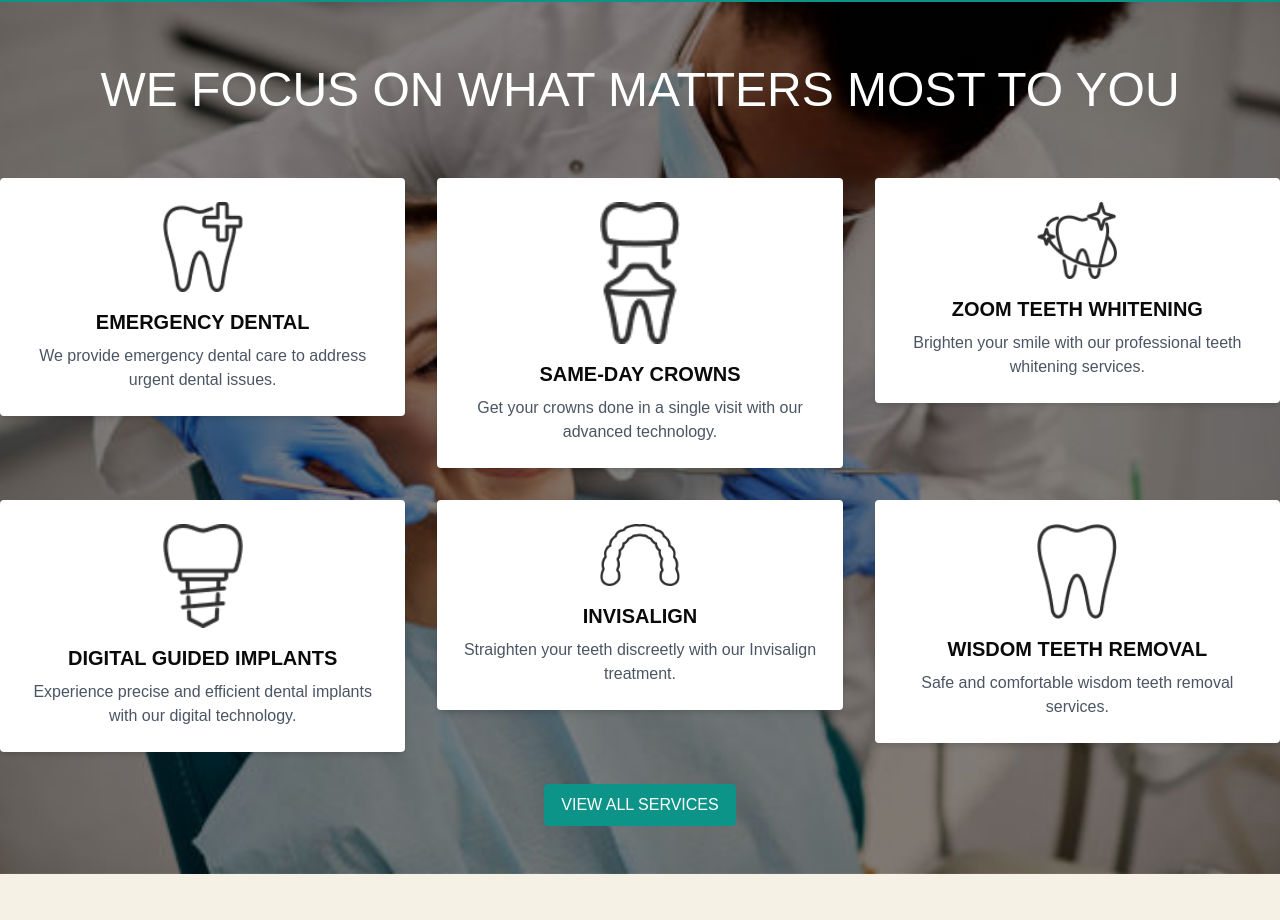
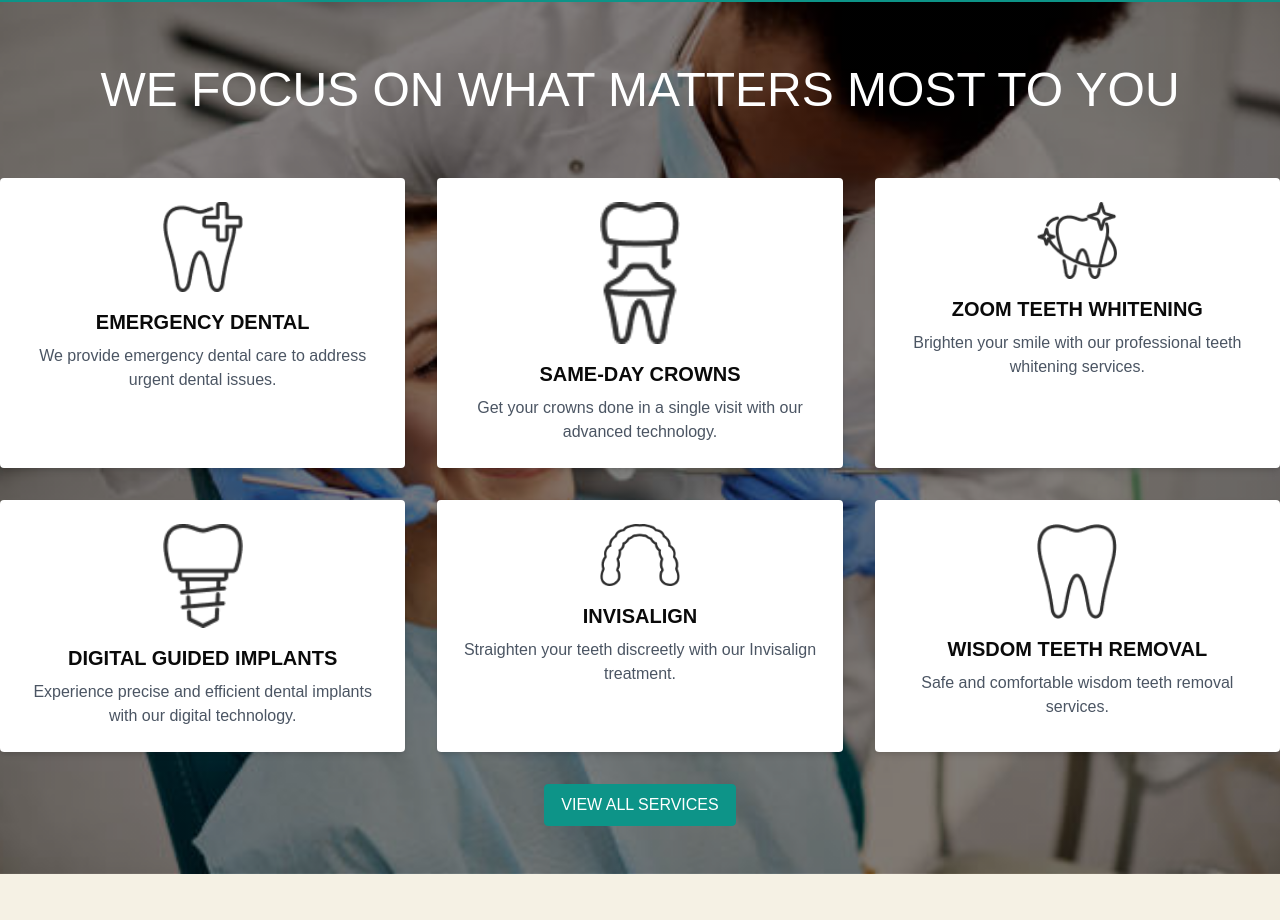
Before and after one commit to 404reese/mastical-dw-next, a Next.js app: page / in a window 1280 px wide. Shown: the part 774-1694 px from the top of the page. Built offline with nearby package versions, Linux system fonts and the light colour scheme; a web font is replaced by a local one.

Commit message:
Update ServicesSection.tsx

```diff
--- a/src/components/hero/ServicesSection.tsx
+++ b/src/components/hero/ServicesSection.tsx
@@ -1,6 +1,7 @@
 import Link from 'next/link';
 import Image from 'next/image';
 import React from 'react';
+
 const ServicesSection: React.FC = () => {
   return (
     <section className="bg-gray-100 py-12 bg-center bg-no-repeat bg-cover" style={{ backgroundImage: `linear-gradient(to bottom, rgba(0,0,0,0.5), rgba(0,0,0,0.5)), url('/patient.jpg')` }}>
@@ -9,56 +10,56 @@ const ServicesSection: React.FC = () => {
           WE FOCUS ON WHAT MATTERS MOST TO YOU
         </h2>
         <div className="mt-8 grid grid-cols-1 md:grid-cols-2 lg:grid-cols-3 gap-8">
-        <Link href="/emergency-dental-care">
-          <div className="bg-white p-6 rounded shadow-md bg-[#F5F1E4]">
-            <Image src="/1.webp" alt="Tooth Icon" className="mb-4 mx-auto" width={80} height={80} />
-            <h3 className="text-xl font-semibold">EMERGENCY DENTAL</h3>
-            <p className="mt-2 text-gray-600">
+          <Link href="/emergency-dental-care" className="block h-full">
+            <div className="bg-white p-6 rounded shadow-md bg-[#F5F1E4] h-full flex flex-col items-center">
+              <Image src="/1.webp" alt="Tooth Icon" className="mb-4" width={80} height={64} />
+              <h3 className="text-xl font-semibold text-center">EMERGENCY DENTAL</h3>
+              <p className="mt-2 text-gray-600 text-center">
                 We provide emergency dental care to address urgent dental issues.
               </p>
             </div>
           </Link>
-        <Link href="/our-services/rd/same-day-dental-crowns">
-          <div className="bg-white p-6 rounded shadow-md bg-[#F5F1E4]">
-            <Image src="/2.webp" alt="Dental Crown Icon" className="mb-4 mx-auto" width={80} height={80} />
-            <h3 className="text-xl font-semibold">SAME-DAY CROWNS</h3>
-            <p className="mt-2 text-gray-600">
+          <Link href="/our-services/rd/same-day-dental-crowns" className="block h-full">
+            <div className="bg-white p-6 rounded shadow-md bg-[#F5F1E4] h-full flex flex-col items-center">
+              <Image src="/2.webp" alt="Dental Crown Icon" className="mb-4" width={80} height={64} />
+              <h3 className="text-xl font-semibold text-center">SAME-DAY CROWNS</h3>
+              <p className="mt-2 text-gray-600 text-center">
                 Get your crowns done in a single visit with our advanced technology.
               </p>
             </div>
           </Link>
-        <Link href="/our-services/cosmetic-dentistry/zoom-teeth-whitening">
-          <div className="bg-white p-6 rounded shadow-md bg-[#F5F1E4]">
-            <Image src="/4.webp" alt="Teeth Whitening Icon" className="mb-4 mx-auto" width={80} height={80} />
-            <h3 className="text-xl font-semibold">ZOOM TEETH WHITENING</h3>
-            <p className="mt-2 text-gray-600">
+          <Link href="/our-services/cosmetic-dentistry/zoom-teeth-whitening" className="block h-full">
+            <div className="bg-white p-6 rounded shadow-md bg-[#F5F1E4] h-full flex flex-col items-center">
+              <Image src="/4.webp" alt="Teeth Whitening Icon" className="mb-4" width={80} height={64} />
+              <h3 className="text-xl font-semibold text-center">ZOOM TEETH WHITENING</h3>
+              <p className="mt-2 text-gray-600 text-center">
                 Brighten your smile with our professional teeth whitening services.
               </p>
             </div>
           </Link>
-        <Link href="/our-services/rd/dental-implants">
-          <div className="bg-white p-6 rounded shadow-md bg-[#F5F1E4]">
-            <Image src="/3.webp" alt="Dental Implants Icon" className="mx-auto mb-4" width={80} height={80} />
-            <h3 className="text-xl font-semibold">DIGITAL GUIDED IMPLANTS</h3>
-            <p className="mt-2 text-gray-600">
+          <Link href="/our-services/rd/dental-implants" className="block h-full">
+            <div className="bg-white p-6 rounded shadow-md bg-[#F5F1E4] h-full flex flex-col items-center">
+              <Image src="/3.webp" alt="Dental Implants Icon" className="mb-4" width={80} height={64} />
+              <h3 className="text-xl font-semibold text-center">DIGITAL GUIDED IMPLANTS</h3>
+              <p className="mt-2 text-gray-600 text-center">
                 Experience precise and efficient dental implants with our digital technology.
               </p>
             </div>
           </Link>
-        <Link href="/our-services/cosmetic-dentistry/invisalign-clear-aligners">
-          <div className="bg-white p-6 rounded shadow-md bg-[#F5F1E4]">
-            <Image src="/5.webp" alt="Invisalign Icon" className="mx-auto mb-4" width={80} height={80} />
-            <h3 className="text-xl font-semibold">INVISALIGN</h3>
-            <p className="mt-2 text-gray-600">
+          <Link href="/our-services/cosmetic-dentistry/invisalign-clear-aligners" className="block h-full">
+            <div className="bg-white p-6 rounded shadow-md bg-[#F5F1E4] h-full flex flex-col items-center">
+              <Image src="/5.webp" alt="Invisalign Icon" className="mb-4" width={80} height={64} />
+              <h3 className="text-xl font-semibold text-center">INVISALIGN</h3>
+              <p className="mt-2 text-gray-600 text-center">
                 Straighten your teeth discreetly with our Invisalign treatment.
               </p>
             </div>
           </Link>
-        <Link href="/our-services/dentistry/wisdom-teeth-removal">
-          <div className="bg-white p-6 rounded shadow-md bg-[#F5F1E4]">
-            <Image src="/6.webp" alt="Wisdom Teeth Icon" className="mx-auto mb-4" width={80} height={80} />
-            <h3 className="text-xl font-semibold">WISDOM TEETH REMOVAL</h3>
-            <p className="mt-2 text-gray-600">
+          <Link href="/our-services/dentistry/wisdom-teeth-removal" className="block h-full">
+            <div className="bg-white p-6 rounded shadow-md bg-[#F5F1E4] h-full flex flex-col items-center">
+              <Image src="/6.webp" alt="Wisdom Teeth Icon" className="mb-4" width={80} height={64} />
+              <h3 className="text-xl font-semibold text-center">WISDOM TEETH REMOVAL</h3>
+              <p className="mt-2 text-gray-600 text-center">
                 Safe and comfortable wisdom teeth removal services.
               </p>
             </div>
```
Lines whose indentation alone changed are shown as unchanged.
